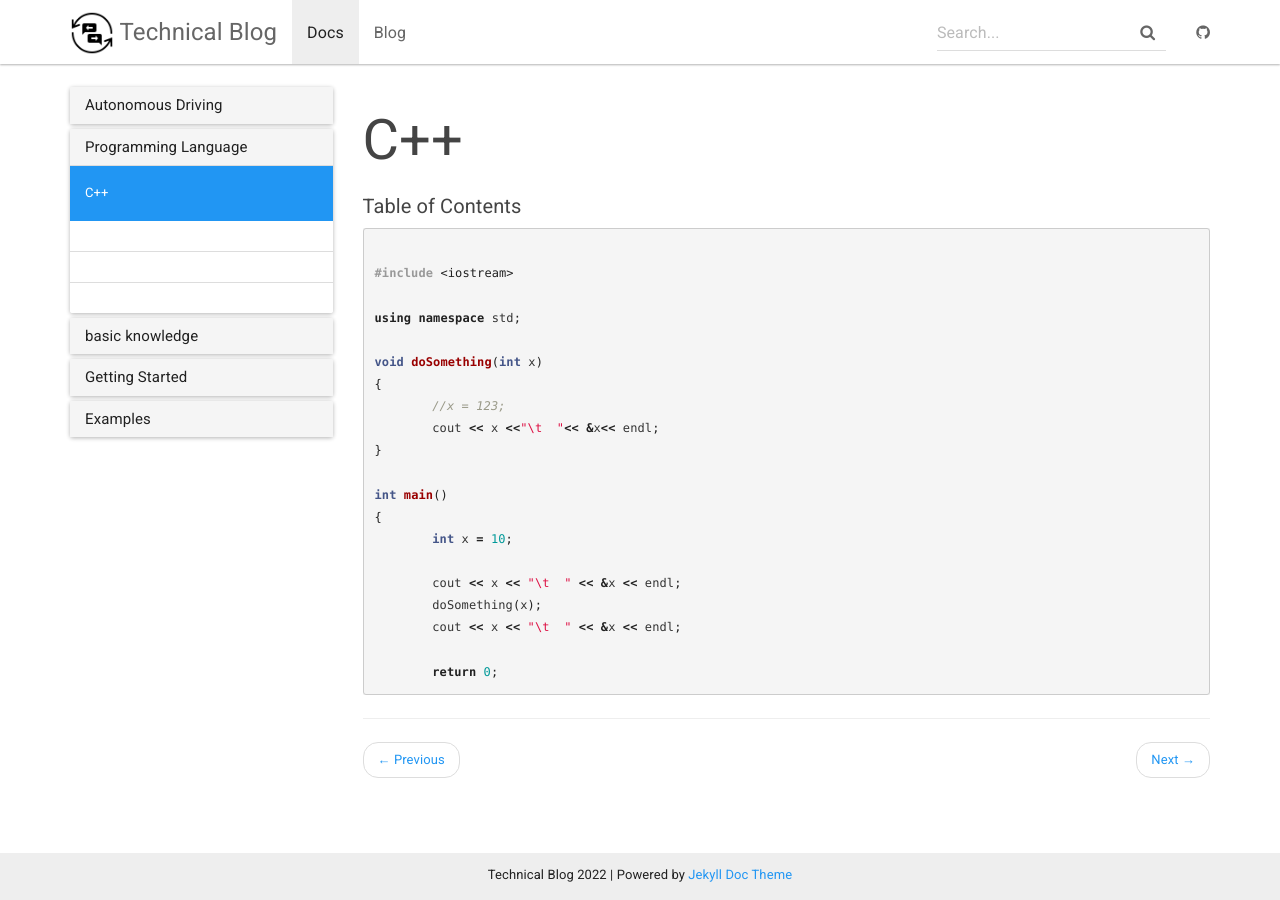
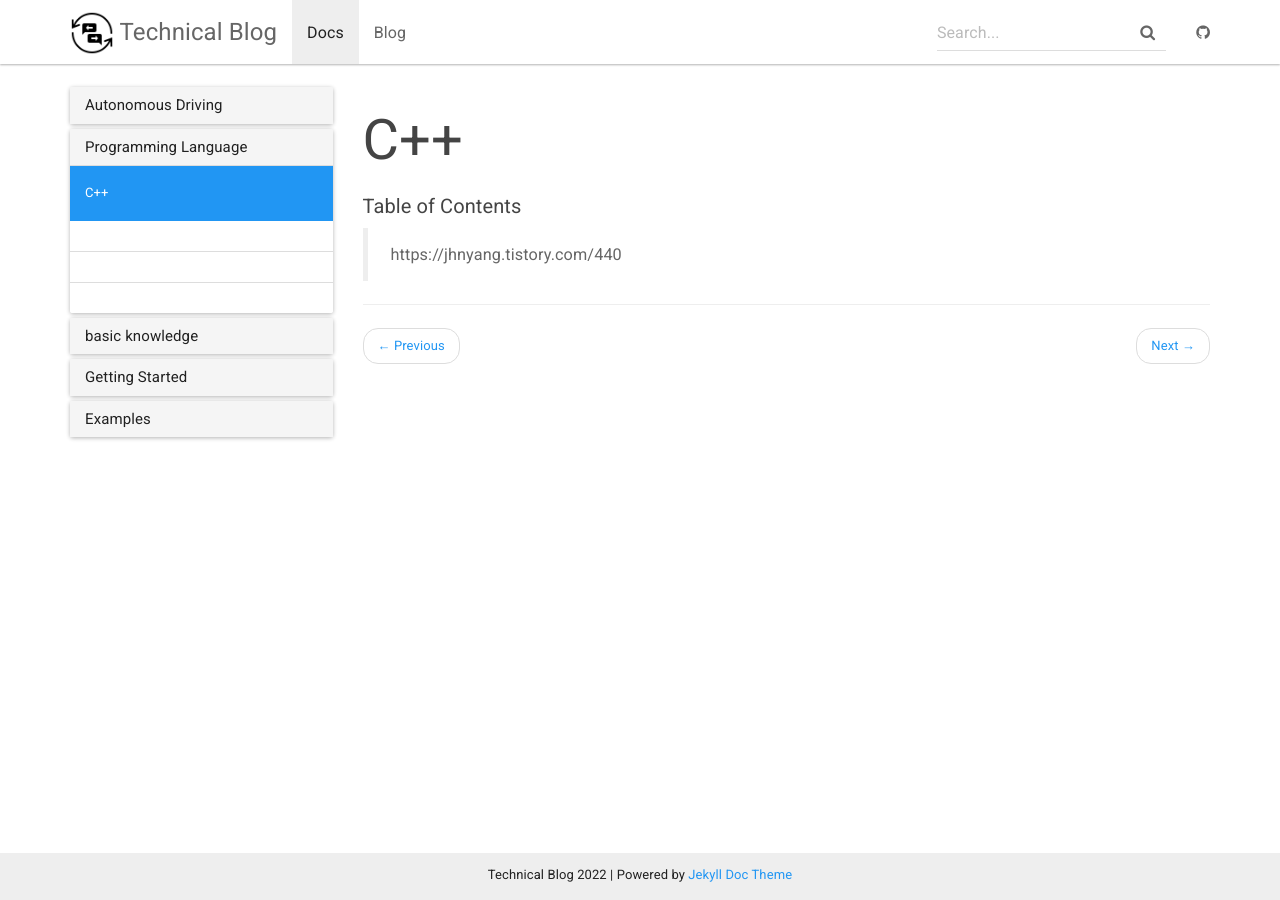
Before and after one commit to contravia-cloud/TechnicalBlog2, a Jekyll site: the page built from _docs/ProgramLanguage/CPP.md, in a window 1280 px wide. Built offline with Jekyll 4.4.1, drawn with Linux system fonts in a browser that asks for light colours.

Commit message:
Update CPP.md

````diff
--- a/_docs/ProgramLanguage/CPP.md
+++ b/_docs/ProgramLanguage/CPP.md
@@ -5,27 +5,4 @@ permalink: /docs/PL1/
 
 ##### Table of Contents
 
-
-
-```c++
-
-#include <iostream>
-
-using namespace std;
-
-void doSomething(int x)
-{
-	//x = 123;
-	cout << x <<"\t  "<< &x<< endl;
-}
-
-int main()
-{
-	int x = 10;
-
-	cout << x << "\t  " << &x << endl;
-	doSomething(x);
-	cout << x << "\t  " << &x << endl;
-
-	return 0;
-```
+> https://jhnyang.tistory.com/440
````
